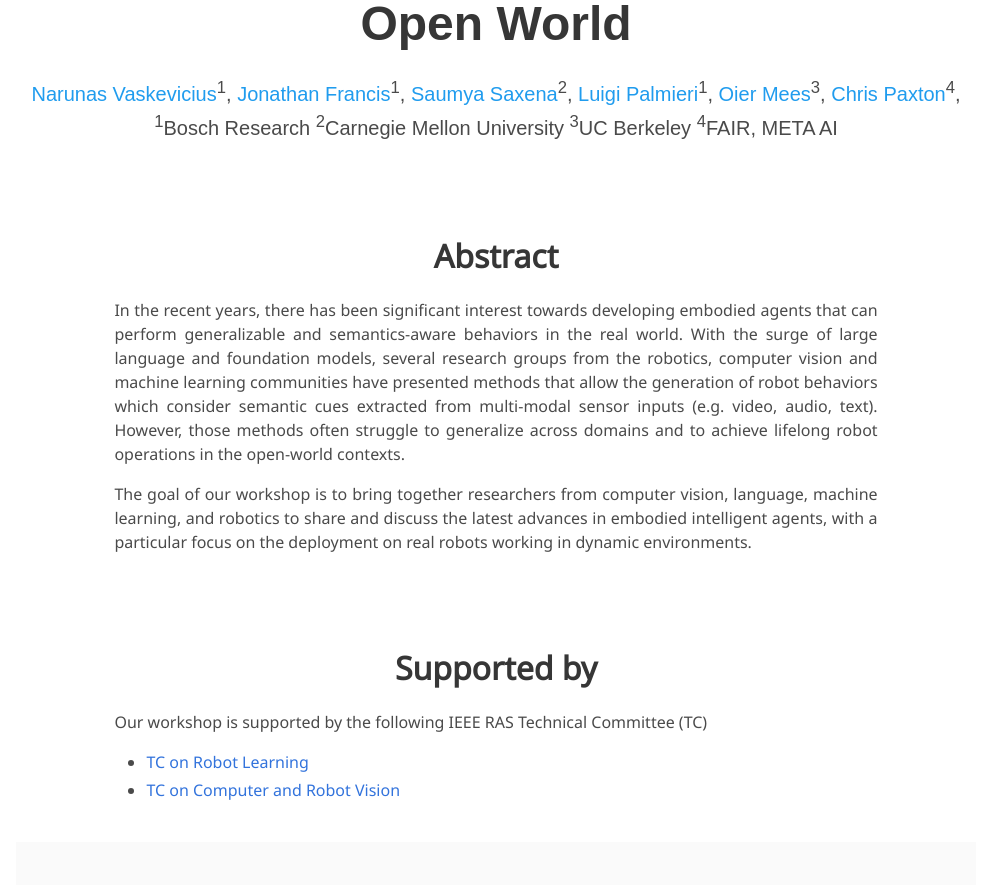
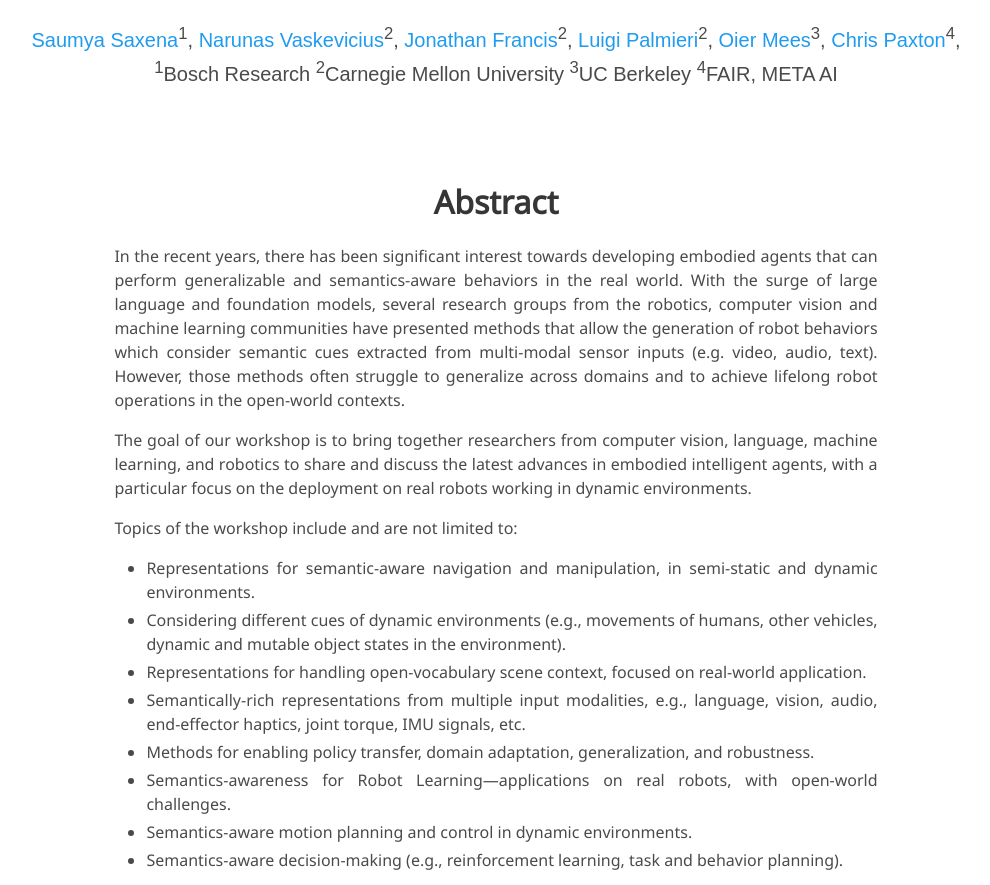
Before and after one commit to semanticsawarerobots/semanticsawarerobots.github.io, a plain HTML site: page index.html in a window 1280 px wide. Shown: the part 159-1044 px from the top of the page, without its empty margins (144-1134 px from the left). Drawn offline with nearby package versions, Linux system fonts and the light colour scheme; some icons are missing; a web font is replaced by a local one.

Commit message:
adding topics and update title and authors

```diff
--- a/index.html
+++ b/index.html
@@ -6,7 +6,7 @@
         content="Beyond Geometric Context: Semantically Informed Robot Decision Making in the Open World">
   <meta name="keywords" content="SemNav">
   <meta name="viewport" content="width=device-width, initial-scale=1">
-  <title>Beyond Geometric Context: Semantically Informed Robot Decision Making in the Open World</title>
+  <title>Semantically Informed Robot Decision Making in the Open World</title>
 
   <link href="https://fonts.googleapis.com/css?family=Google+Sans|Noto+Sans|Castoro"
         rel="stylesheet">
@@ -34,17 +34,17 @@
     <div class="container is-max-desktop">
       <div class="columns is-centered">
         <div class="column has-text-centered">
-          <h1 class="title is-1 publication-title">Beyond Geometric Context: Semantically Informed Robot Decision Making in the Open World</h1>
+          <h1 class="title is-1 publication-title">Semantically Informed Robot Decision Making in the Open World</h1>
           <div class="is-size-5 publication-authors">
             <span class="author-block">
-              <a href="https://scholar.google.com/citations?user=U3KSTwkAAAAJ&hl=en">Narunas Vaskevicius</a><sup>1</sup>,</span>
-            <span class="author-block">
-              <a href="https://scholar.google.com/citations?user=7CLS0LwAAAAJ&hl=en">Jonathan Francis</a><sup>1</sup>,</span>
-            <span class="author-block">
-              <a href="https://saumyasaxena.github.io/">Saumya Saxena</a><sup>2</sup>,
+              <a href="https://saumyasaxena.github.io/">Saumya Saxena</a><sup>1</sup>,
             </span>
             <span class="author-block">
-              <a href="https://palmieri.github.io/">Luigi Palmieri</a><sup>1</sup>,
+              <a href="https://scholar.google.com/citations?user=U3KSTwkAAAAJ&hl=en">Narunas Vaskevicius</a><sup>2</sup>,</span>
+            <span class="author-block">
+              <a href="https://scholar.google.com/citations?user=7CLS0LwAAAAJ&hl=en">Jonathan Francis</a><sup>2</sup>,</span>
+            <span class="author-block">
+              <a href="https://palmieri.github.io/">Luigi Palmieri</a><sup>2</sup>,
             </span>
             <span class="author-block">
               <a href="https://www.oiermees.com/"> Oier Mees</a><sup>3</sup>,
@@ -89,6 +89,20 @@
             The goal of our workshop is to bring together researchers from computer vision, language, machine learning, and robotics
             to share and discuss the latest advances in embodied intelligent agents, with a particular focus
              on the deployment on real robots working in dynamic environments.
+          </p>
+
+          <p>
+            Topics of the workshop include and are not limited to:
+            <ul>
+             <li> Representations for semantic-aware navigation and manipulation, in semi-static and dynamic environments.</li>
+             <li> Considering different cues of dynamic environments (e.g., movements of humans, other vehicles, dynamic and mutable object states in the environment).</li>
+             <li> Representations for handling open-vocabulary scene context, focused on real-world application.</li>
+             <li> Semantically-rich representations from multiple input modalities, e.g., language, vision, audio, end-effector haptics, joint torque, IMU signals, etc.</li>
+             <li> Methods for enabling policy transfer, domain adaptation, generalization, and robustness.</li>
+             <li> Semantics-awareness for Robot Learning—applications on real robots, with open-world challenges.</li>
+             <li> Semantics-aware motion planning and control in dynamic environments.</li>
+             <li> Semantics-aware decision-making (e.g., reinforcement learning, task and behavior planning).      </li>
+            </ul>
           </p>
         </div>
       </div>
```
